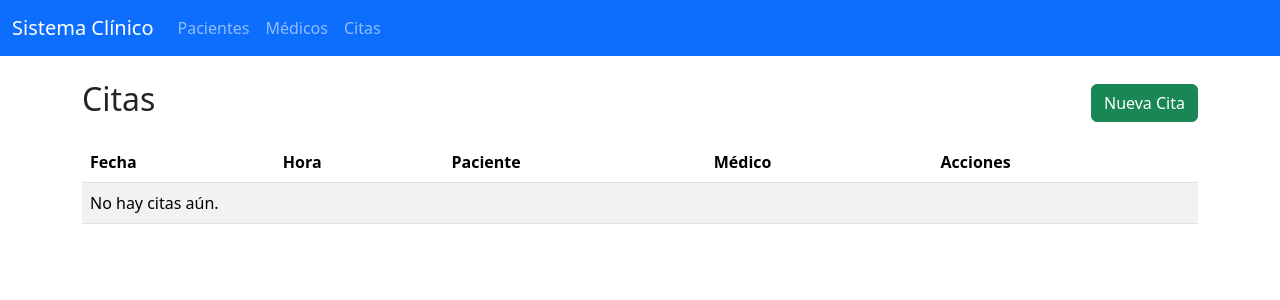
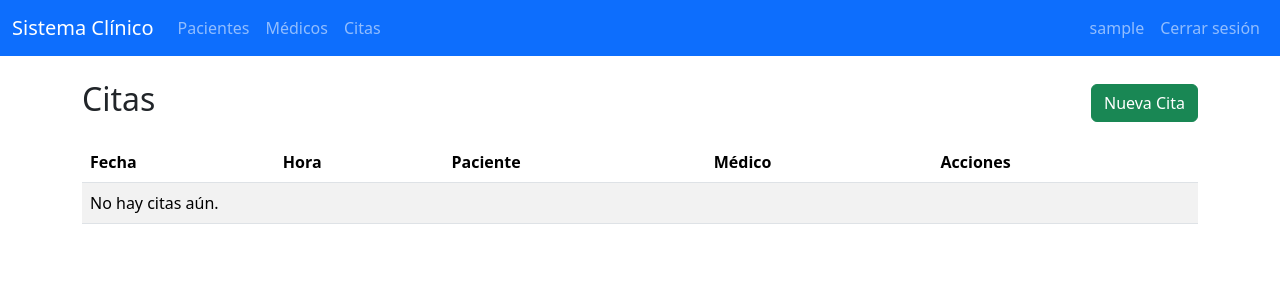
Before and after one commit to xduar/ProyectoFinal_Equipo5, a Django app: page /citas/ in a window 1280 px wide. Shown: the top 300 px of the page. Run offline with Django 5.2, Linux system fonts and the light colour scheme; the visitor is signed in with stand-in values (Sample User, id 1); data that the repository does not hold is empty; some libraries are stand-ins or nearby versions.

Commit message:
Establece estructura base en base.html: define layout general, bloques reutilizables y enlaces comunes para plantillas clínicas

```diff
--- a/SistemaClinico/clinica/templates/clinica/base.html
+++ b/SistemaClinico/clinica/templates/clinica/base.html
@@ -11,11 +11,33 @@
     <nav class="navbar navbar-expand-lg navbar-dark bg-primary mb-4">
       <div class="container-fluid">
         <a class="navbar-brand" href="{% url 'clinica:inicio' %}">Sistema Clínico</a>
-        <div class="collapse navbar-collapse">
+        <button class="navbar-toggler" type="button" data-bs-toggle="collapse" data-bs-target="#navbarNav" aria-controls="navbarNav" aria-expanded="false" aria-label="Toggle navigation">
+          <span class="navbar-toggler-icon"></span>
+        </button>
+        <div class="collapse navbar-collapse" id="navbarNav">
           <ul class="navbar-nav me-auto">
+            {% if user.is_superuser %}
             <li class="nav-item"><a class="nav-link" href="{% url 'clinica:paciente_list' %}">Pacientes</a></li>
             <li class="nav-item"><a class="nav-link" href="{% url 'clinica:medico_list' %}">Médicos</a></li>
+            {% endif %}
             <li class="nav-item"><a class="nav-link" href="{% url 'clinica:cita_list' %}">Citas</a></li>
+          </ul>
+          <ul class="navbar-nav">
+            {% if user.is_authenticated %}
+            <li class="nav-item">
+              <a class="nav-link" href="#">{{ user.username }}</a>
+            </li>
+            <li class="nav-item">
+              <a class="nav-link" href="{% url 'clinica:logout' %}">Cerrar sesión</a>
+            </li>
+            {% else %}
+            <li class="nav-item">
+              <a class="nav-link" href="{% url 'clinica:login' %}">Iniciar sesión</a>
+            </li>
+            <li class="nav-item">
+              <a class="nav-link" href="{% url 'clinica:registro' %}">Registrarse</a>
+            </li>
+            {% endif %}
           </ul>
         </div>
       </div>
@@ -28,6 +50,7 @@
     <script src="https://code.jquery.com/jquery-3.6.0.min.js"></script>
     <link href="https://cdn.jsdelivr.net/npm/select2@4.1.0-rc.0/dist/css/select2.min.css" rel="stylesheet" />
     <script src="https://cdn.jsdelivr.net/npm/select2@4.1.0-rc.0/dist/js/select2.min.js"></script>
+    <script src="https://cdn.jsdelivr.net/npm/bootstrap@5.3.2/dist/js/bootstrap.bundle.min.js"></script>
     <script>
       $(document).ready(function(){
         $('.select2').select2({
```
